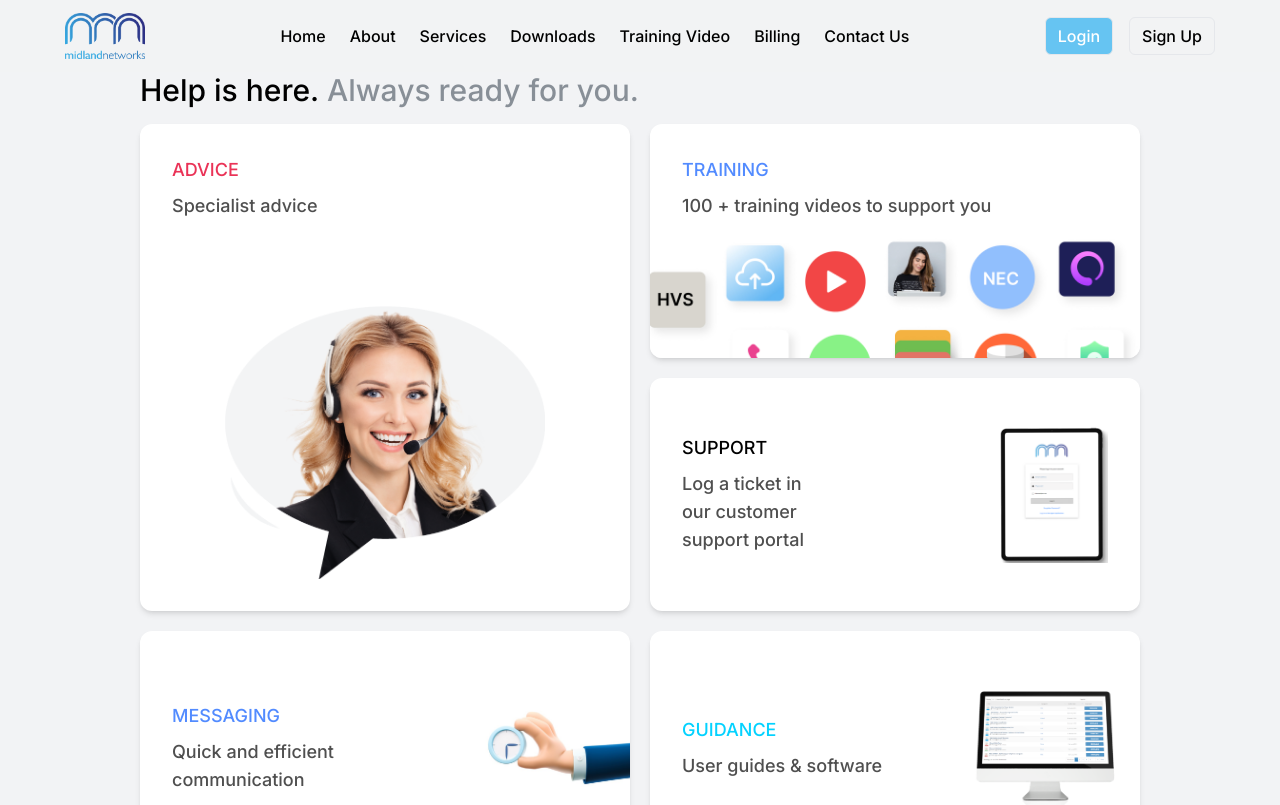
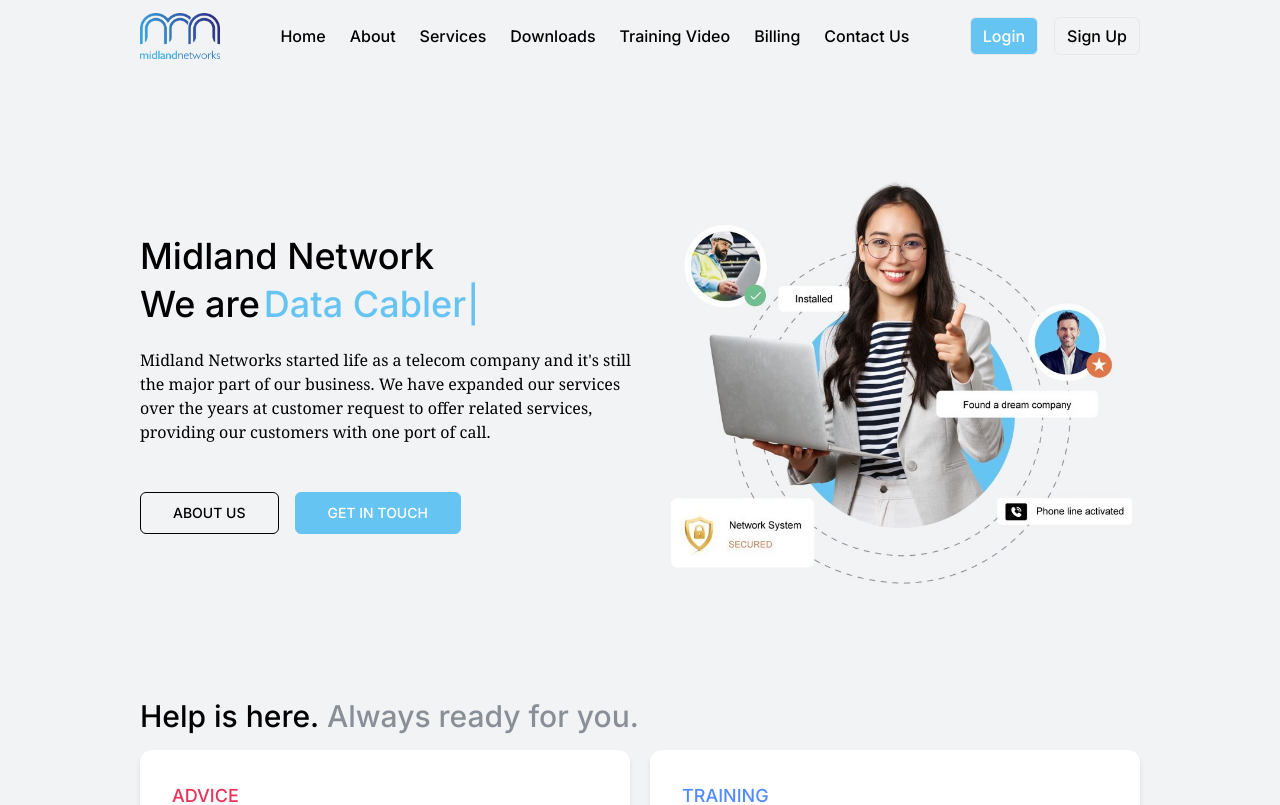
Before and after one commit to abhiskg/midland-networks, a React (Vite) app: page / in a window 1280 px wide. Shown: the top 805 px of the page. Built offline with nearby package versions, Linux system fonts and the light colour scheme.

Commit message:
Hero Section added

```diff
--- a/package.json
+++ b/package.json
@@ -9,8 +9,12 @@
     "preview": "vite preview"
   },
   "dependencies": {
+    "framer-motion": "^10.11.2",
     "react": "^18.2.0",
-    "react-dom": "^18.2.0"
+    "react-dom": "^18.2.0",
+    "react-slick": "^0.29.0",
+    "slick-carousel": "^1.8.1",
+    "typewriter-effect": "^2.19.0"
   },
   "devDependencies": {
     "@types/react": "^18.0.28",
--- a/src/layout/Header.tsx
+++ b/src/layout/Header.tsx
@@ -5,7 +5,7 @@
 
   return (
     <header className={`  h-[4.5rem] bg-secondary-200`}>
-      <nav className=' flex h-full  items-center justify-between custom-container2 mx-auto'>
+      <nav className=' flex h-full  items-center justify-between custom-container mx-auto'>
         <div>
           <img
             src='./images/logo/logo.png'
@@ -14,14 +14,16 @@
           />
         </div>
 
-        <ul className={`hidden gap-3 font-medium xl:gap-6 lg:flex  `}>
-          <li className=' cursor-pointer text-primary'>Home</li>
-          <li className=' cursor-pointer text-primary'>About</li>
-          <li className=' cursor-pointer text-primary'>Services</li>
-          <li className=' cursor-pointer text-primary'>Downloads</li>
-          <li className=' cursor-pointer text-primary'>Training Video</li>
-          <li className=' cursor-pointer text-primary'>Billing</li>
-          <li className=' cursor-pointer text-primary'>Contact Us</li>
+        <ul
+          className={`hidden gap-3 font-medium xl:gap-6 lg:flex cursor-pointer  `}
+        >
+          <li>Home</li>
+          <li>About</li>
+          <li>Services</li>
+          <li>Downloads</li>
+          <li>Training Video</li>
+          <li>Billing</li>
+          <li>Contact Us</li>
         </ul>
         <ul className='hidden items-center gap-3 font-medium lg:flex xl:gap-4'>
           <li className=' cursor-pointer rounded-md border px-3 py-1.5 text-white bg-primary-100'>
--- a/src/pages/homePage/Home.tsx
+++ b/src/pages/homePage/Home.tsx
@@ -3,10 +3,12 @@
 import BusinessModel from "./sections/BusinessModel";
 import NewsFeed from "./sections/NewsFeed";
 import Services from "./sections/Services";
+import Hero from "./sections/Hero";
 
 export default function Home() {
   return (
     <div>
+      <Hero />
       <Services />
       <SupportAndPartners />
       <BusinessModel />
--- /dev/null
+++ b/src/pages/homePage/sections/Hero.tsx
@@ -0,0 +1,63 @@
+import Typewriter from "typewriter-effect";
+
+export default function Hero() {
+  return (
+    <section className=''>
+      <div className='custom-container flex flex-col justify-center  mx-auto sm:py-12 lg:py-24 lg:flex-row lg:justify-between'>
+        <div className='flex flex-col justify-center text-center rounded-sm lg:max-w-md xl:max-w-lg lg:text-left'>
+          <h1 className='text-3xl font-medium leading-none sm:text-4xl'>
+            Midland Network
+          </h1>
+          <h2 className='text-3xl justify-center lg:justify-start font-medium leading-none sm:text-4xl flex gap-1 mt-2'>
+            We are
+            <div className='text-primary-100'>
+              <Typewriter
+                options={{
+                  strings: [
+                    "IT Experts",
+                    "Data Cabler",
+                    "Passionate",
+                    "Experienced",
+                    "Telecom Providers",
+                    "Engineers",
+                  ],
+                  autoStart: true,
+                  loop: true,
+                }}
+              />
+            </div>
+          </h2>
+          <p className='mt-6 mb-8 font-serif sm:mb-12'>
+            Midland Networks started life as a telecom company and it's still
+            the major part of our business. We have expanded our services over
+            the years at customer request to offer related services, providing
+            our customers with one port of call.
+          </p>
+          <div className='flex sm:items-center justify-center space-x-4 lg:justify-start'>
+            <a
+              rel='noopener noreferrer'
+              href='#'
+              className='px-8 py-2.5 font-medium rounded-md text-sm border border-black hover:bg-white hover:border-white transition-colors duration-300'
+            >
+              ABOUT US
+            </a>
+            <a
+              rel='noopener noreferrer'
+              href='#'
+              className='px-8 py-2.5 font-medium rounded-md text-sm border text-white bg-primary-100 hover:text-primary-100 border-primary-100 hover:bg-white transition-colors duration-300'
+            >
+              GET IN TOUCH
+            </a>
+          </div>
+        </div>
+        <div className='flex items-center justify-center  mt-8 lg:mt-0 '>
+          <img
+            src='./images/hero/hero.jpg'
+            alt=''
+            className='object-contain w-80 md:w-[30rem] h-auto'
+          />
+        </div>
+      </div>
+    </section>
+  );
+}
```
Also changed, not shown: public/images/hero/hero.jpg (added), 1 other file (tests, documents, lock files or other folders).
